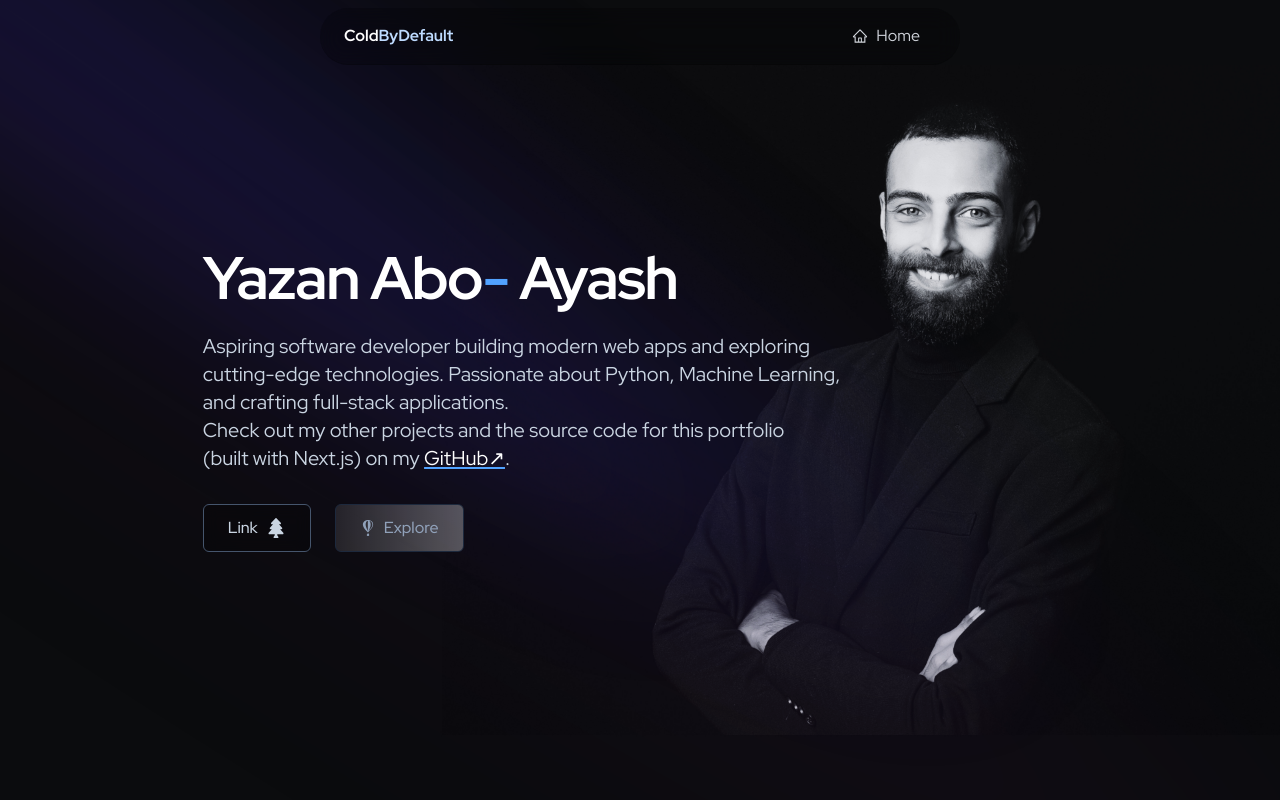
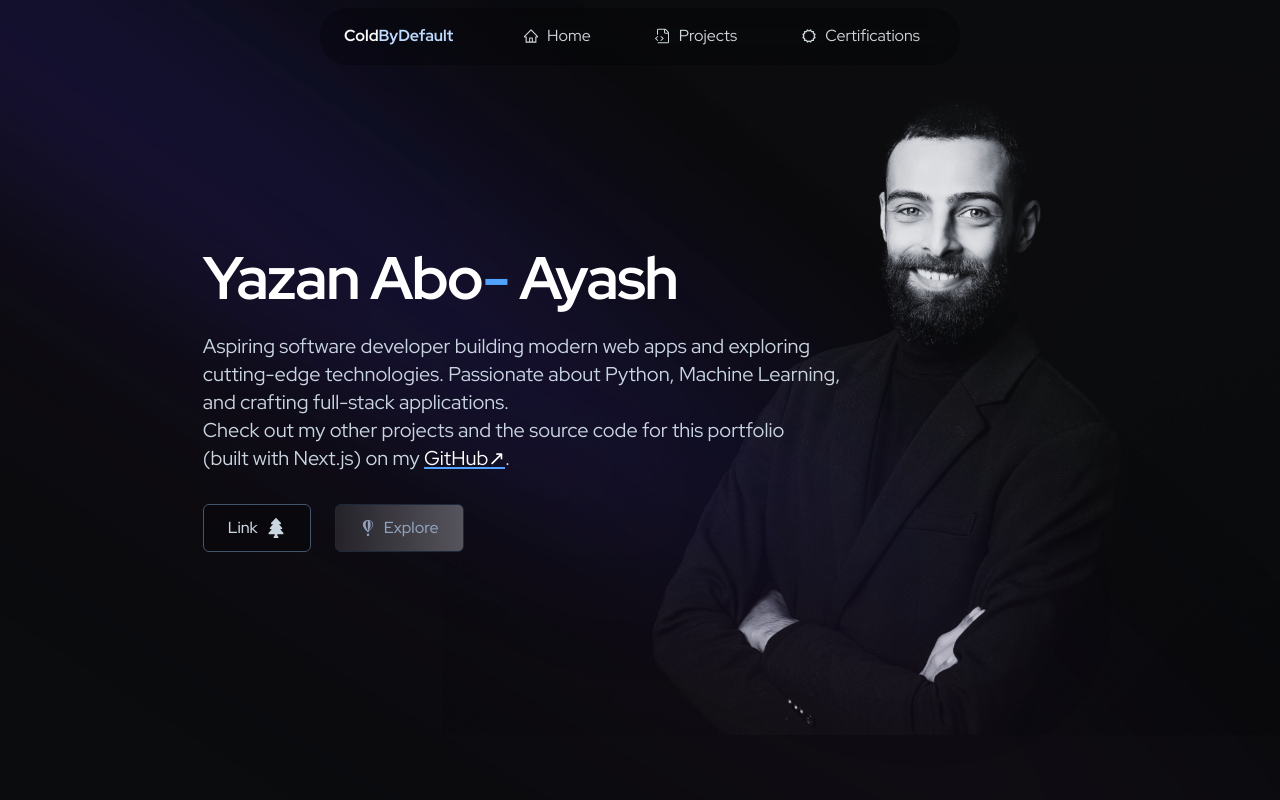
Before and after one commit to ColdByDefault/Portfolio, a Next.js app: page / in a window 1280 px wide. Shown: the top 800 px of the page. Built offline with nearby package versions, Linux system fonts and the light colour scheme.

Commit message:
update navbar list items

```diff
--- a/app/page.jsx
+++ b/app/page.jsx
@@ -30,13 +30,13 @@ export default function Home() {
         <div>
           <Hero />
         </div>
-        <div className="flex flex-col gap-12 items-center justify-center lg:flex-row my-4 pattern" id="timeline">
+        <div className="flex flex-col gap-12 items-center justify-center lg:flex-row my-4 pattern" id="projects-sect">
           <Technologies />
         </div>
         <div className="flex flex-col gap-12 items-center justify-center lg:flex-row my-4 pattern" id="timeline">
           {/* <Projects /> */}
         </div>
-        <div className="mt-12 pattern">
+        <div className="mt-12 pattern" id="cer">
           <CertificationShowcase />
         </div>
         <div>
--- a/components/Hero.jsx
+++ b/components/Hero.jsx
@@ -62,7 +62,7 @@ const Hero = () => {
               <span>Link</span>
               <FaTree className="ml-2 h-5 w-5" />
             </Link>
-            <DynamicBtn title="Explore" icon={FaFly} targetId="timeline" />
+            <DynamicBtn title="Explore" icon={FaFly} targetId="projects-sect" />
           </div>
         </div>
         <div className="hidden lg:block lg:max-w-4xl lg:ml-12"></div>
--- a/components/Navbar.jsx
+++ b/components/Navbar.jsx
@@ -4,6 +4,8 @@ import React, { useState } from "react";
 import Link from "next/link";
 import { AiOutlineHome } from "react-icons/ai";
 import { FiMenu, FiX } from "react-icons/fi";
+import { BiCertification } from "react-icons/bi";
+import { GoFileCode } from "react-icons/go";
 
 const NavLink = ({ href, children, onClick, className = "" }) => (
   <Link
@@ -19,6 +21,8 @@ const Navbar = () => {
 
   const navLinks = [
     { href: "/", label: "Home", icon: <AiOutlineHome /> },
+    { href: "#projects-sect", label: "Projects", icon: <GoFileCode /> },
+    { href: "#cer", label: "Certifications", icon: <BiCertification /> },
   ];
 
   return (
```
